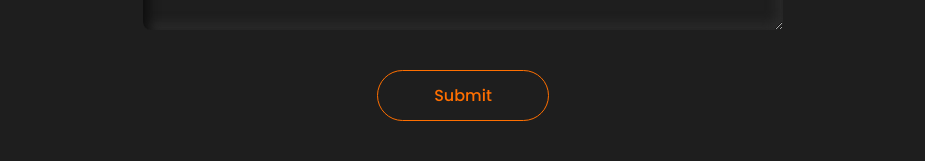
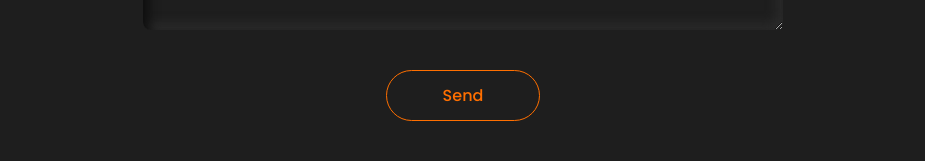
Before and after one commit to antoandrew07/my_portfolio, a React (Create React App) app: page / in a window 1280 px wide. Shown: the part 2982-3143 px from the top of the page, without its empty margins (177-1102 px from the left). Built offline with nearby package versions, Linux system fonts and the light colour scheme.

Commit message:
notification change

```diff
--- a/src/components/Contact/contact.css
+++ b/src/components/Contact/contact.css
@@ -136,7 +136,10 @@
   .social-button:hover .social-button-tooltip {
     opacity: 1;
   }
-
+  .submitBtn.submitting {
+    cursor: no-drop;
+    opacity: 0.2;
+  }
 /* .projectImg:hover {
     box-shadow: inset 0 0 20px rgb(0, 0, 0);
 }
--- a/src/components/Contact/contact.jsx
+++ b/src/components/Contact/contact.jsx
@@ -9,9 +9,10 @@ import '@fortawesome/fontawesome-free/css/all.css';
 const Contact = () => {
   const form = useRef();
   const [emailStatus, setEmailStatus] = useState(null);
-
+  const [isSubmitting, setIsSubmitting] = useState(false);
   const sendEmail = (e) => {
     e.preventDefault();
+    setIsSubmitting(true);
 
     emailjs
       .sendForm('service_daegtz5', 'template_z1hnf5j', form.current, {
@@ -21,15 +22,18 @@ const Contact = () => {
         () => {
           setEmailStatus('SUCCESS');
           form.current.reset();
-          setTimeout(() => {
-            setEmailStatus(null);
-          }, 3000); // Set timeout for 2 seconds (2000 milliseconds)
         },
         (error) => {
           setEmailStatus('FAILED');
           console.error('Email sending failed:', error);
         }
-      );
+      )
+      .finally(() => {
+        setIsSubmitting(false);
+        setTimeout(() => {
+          setEmailStatus(null);
+        }, 5000);
+      });
   };
 
   return (
@@ -56,8 +60,8 @@ const Contact = () => {
           <input type="text" className="name" placeholder="Your Name" name="your_name" required />
           <input type="email" className="email" placeholder="Your Email" name="your_email" required />
           <textarea className="msg" name="message" rows="5" placeholder="Your Message" required></textarea>
-          <button className="submitBtn" type="submit" value="Send">
-            Submit
+          <button className={`submitBtn ${isSubmitting ? 'submitting' : ''}`} type="submit" value="Send" disabled={isSubmitting}>
+            {isSubmitting ? 'Sending...' : 'Send'}
           </button>
           {emailStatus && (
             <p className={`emailStatus ${emailStatus === 'SUCCESS' ? 'success' : 'failure'}`}>
```
